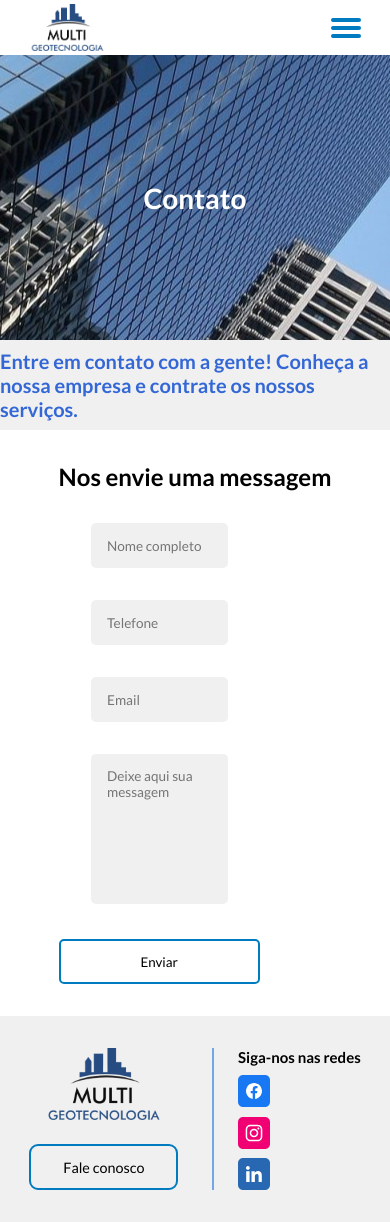
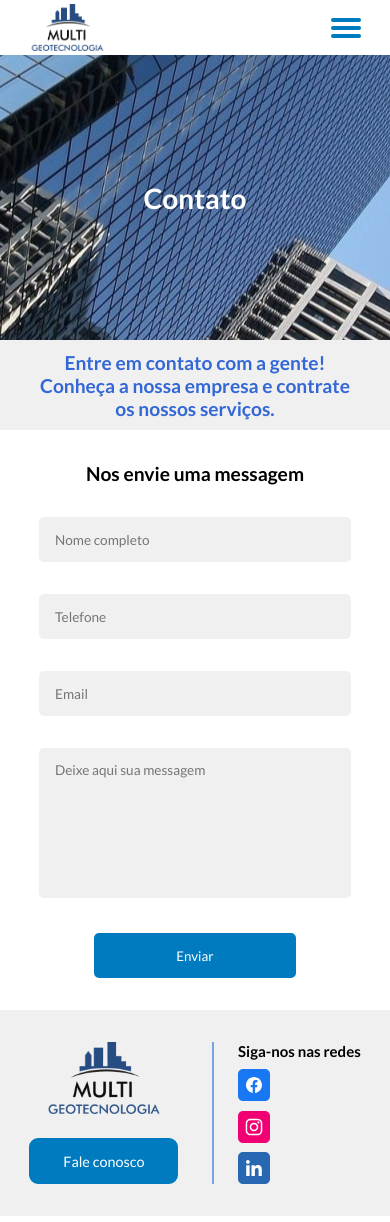
Before and after one commit to jompp/Multi-Tecnologia, a React (Vite) app in the folder frontend/: page /contato in a window 390 px wide. Built offline with nearby package versions, Linux system fonts and the light colour scheme.

Commit message:
responsivo da página de contato feito

```diff
--- a/frontend/src/components/footer/Footer.css
+++ b/frontend/src/components/footer/Footer.css
@@ -21,7 +21,7 @@ footer {
     width: 120px;
 }
 
-.animated-btn {
+.footer-btn {
     font-size: .9rem;
     padding: .8rem 2rem;
     cursor: pointer;
@@ -30,7 +30,7 @@ footer {
     background-color: transparent;
 }
 
-.animated-btn:hover {
+.footer-btn:hover {
     color: #ffff;
     background-color: #007bbf;
     transition: all .5s;
@@ -55,7 +55,7 @@ footer {
 }
 
 @media (max-width: 769px) {
-    animeted {
+    .footer-btn {
         color: #ffff;
         background-color: #007bbf;
     }
--- a/frontend/src/components/footer/Footer.jsx
+++ b/frontend/src/components/footer/Footer.jsx
@@ -12,7 +12,7 @@ export function Footer() {
         <div className='footer-box'>
             <div className='footer-contact-us-box'>
                 <img src={logo} alt="Logo" />
-                <button className='animated-btn' onClick={() => window.location.href='/'}>Fale conosco</button>
+                <button className='footer-btn' onClick={() => window.location.href='/'}>Fale conosco</button>
             </div>
             <div className='socials-box'>
                 <p>Siga-nos nas redes</p>
--- a/frontend/src/pages/Contact/Contact.css
+++ b/frontend/src/pages/Contact/Contact.css
@@ -8,6 +8,8 @@
 
 .ctt-txt-box h3 {
     color: #3367D6;
+    text-align: center;
+    padding: 0 2rem;
 }
 
 .form-box {
@@ -28,7 +30,7 @@
 }
 
 .ctt-form input, .ctt-form textarea {
-    width: 35vw;
+    width: 550px;
     height: 45px;
     background-color: #F0F0F0;
     border-radius: 5px;
@@ -82,3 +84,36 @@ textarea {
     transition: all .5s;
     color: #ffffff;
 }
+
+@media (max-width: 865px) {
+    .ctt-form input, .ctt-form textarea {
+        width: 450px;
+    }
+}
+
+@media (max-width: 769px) {
+    .ctt-form .submit-btn {
+        color: #ffff;
+        background-color: #007bbf;
+    }
+}
+
+@media (max-width: 530px) {
+    .ctt-form input, .ctt-form textarea {
+        width: 80vw;
+    }
+}
+
+@media (max-width: 410px) {
+    .form-box {
+        align-items: center;
+    }
+
+    .ctt-txt-box h3, .form-box h3 {
+        font-size: 1.2rem;
+    }
+
+    .input-err-msg {
+        font-size: .85rem;
+    }
+}
--- a/frontend/src/pages/Contact/Contact.jsx
+++ b/frontend/src/pages/Contact/Contact.jsx
@@ -97,7 +97,7 @@ export function Contact() {
                 <h3>Entre em contato com a gente! Conheça a nossa empresa e contrate os nossos serviços.</h3>
             </div>
             <div className='form-box'>
-                <h2>Nos envie uma messagem</h2>
+                <h3>Nos envie uma messagem</h3>
                 <form className='ctt-form' action="/form-contato" method="post">
                     <div className='input-err-box'>
                         <input className={statusName.type === 'error' ? 'invalid-input' : ''} type="text" name='userName' placeholder='Nome completo' onChange={valueInput} value={user.userName} required maxLength={40}/>
```
